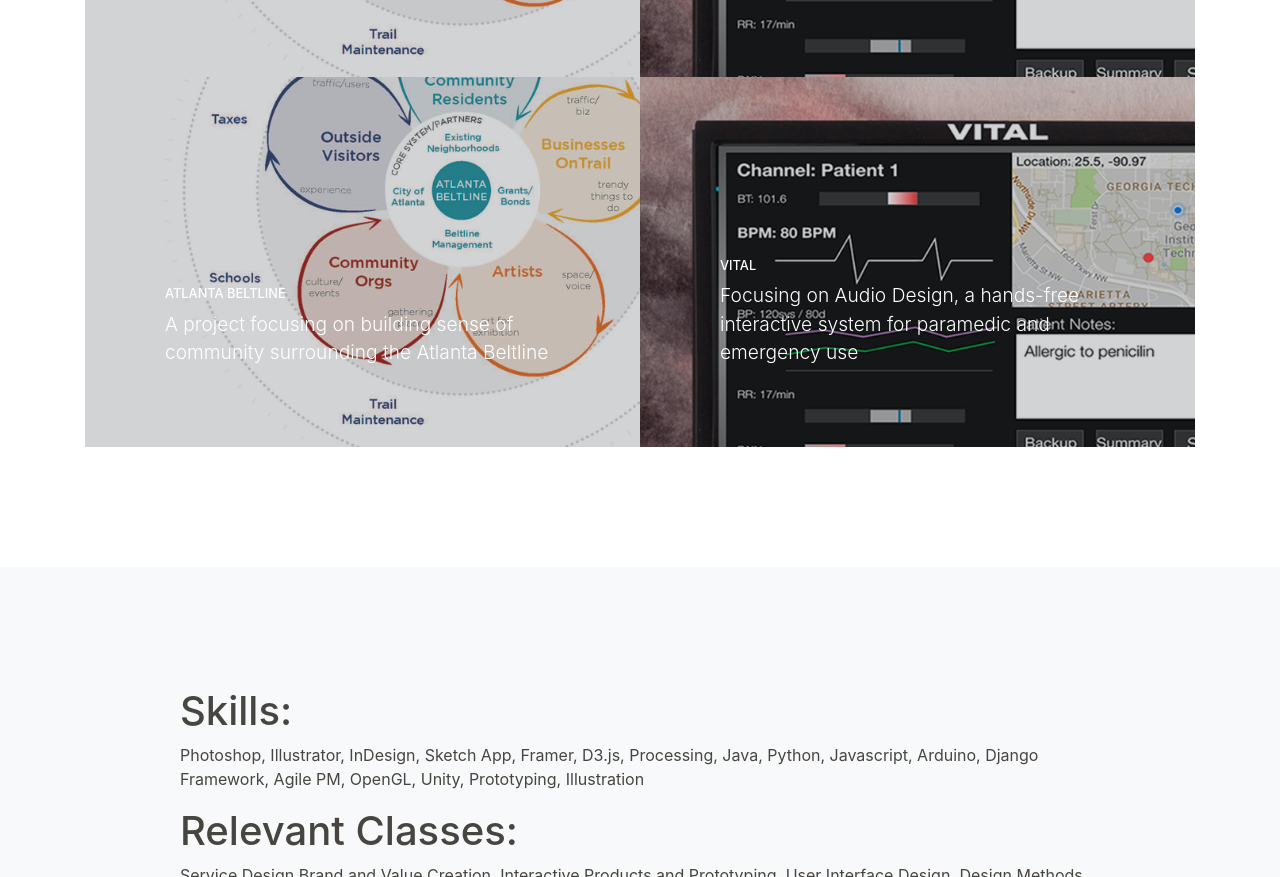
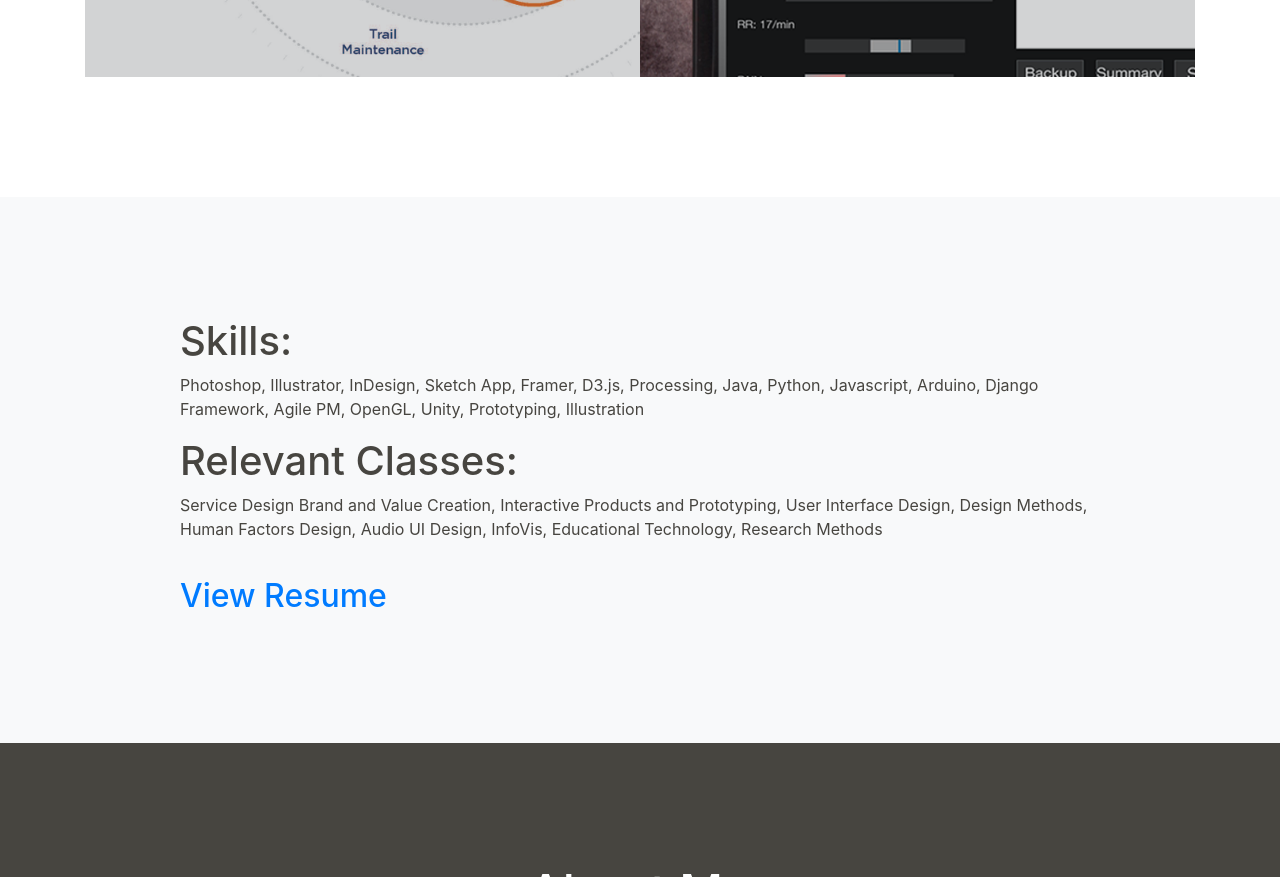
Before and after one commit to mmunch103/mmunch103.github.io, a website with bundled scripts: page index.html in a window 1280 px wide. Shown: the part 2324-3201 px from the top of the page. Built offline with nearby package versions, Linux system fonts and the light colour scheme.

Commit message:
delete row

```diff
--- a/index.html
+++ b/index.html
@@ -165,30 +165,6 @@
               <img class="img-fluid" src="img/vital_header.png" alt="">
             </a>
           </div>
-
-          <!-- LAST ROW -->
-          <div class="col-lg-6">
-            <a class="portfolio-item" href="#portfolioModal7" data-toggle="modal">
-              <span class="caption">
-                <span class="caption-content">
-                  <h2>Atlanta Beltline</h2>
-                  <p class="mb-0">A project focusing on building sense of community surrounding the Atlanta Beltline</p>
-                </span>
-              </span>
-              <img class="img-fluid" src="img/beltline_header.png" alt="">
-            </a>
-          </div>
-          <div class="col-lg-6">
-            <a class="portfolio-item" href="#portfolioModal8" data-toggle="modal">
-              <span class="caption">
-                <span class="caption-content">
-                  <h2>VITAL</h2>
-                  <p class="mb-0">Focusing on Audio Design, a hands-free interactive system for paramedic and emergency use</p>
-                </span>
-              </span>
-              <img class="img-fluid" src="img/vital_header.png" alt="">
-            </a>
-          </div>
         </div>
       </div>
     </section>
@@ -206,7 +182,7 @@
            <p id="skills"> Service Design Brand and Value Creation, Interactive Products and Prototyping, User Interface Design, Design Methods, Human Factors Design, Audio UI Design, InfoVis, Educational Technology, Research Methods </p>
           </div>
           <div class="col-lg-10 mx-auto" id="resumelink">
-           <a href="tabs/MikaResume_Sep2018.pdf"><h2>View Resume</h2></a>
+           <a href="tabs/MM_RESUME_fall2019.pdf"><h2>View Resume</h2></a>
           </div>
         </div>
       </div>
```
